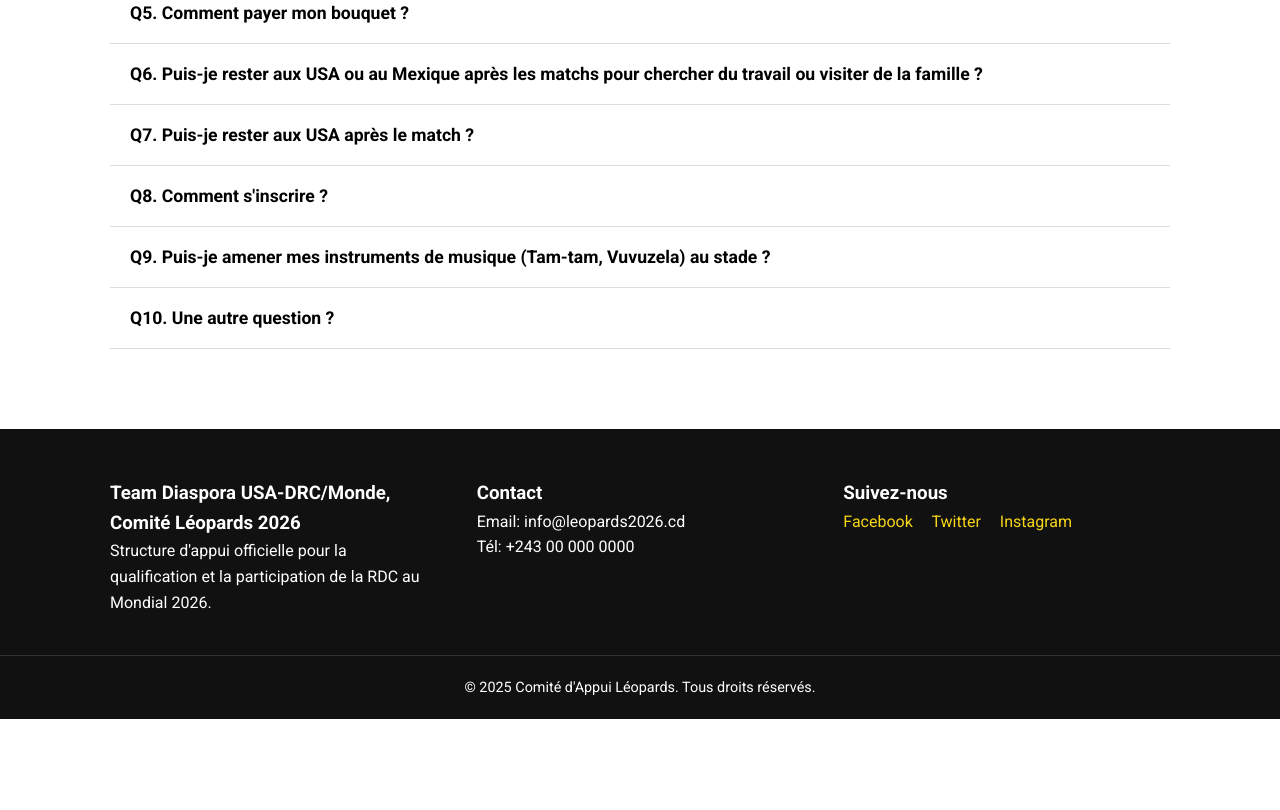
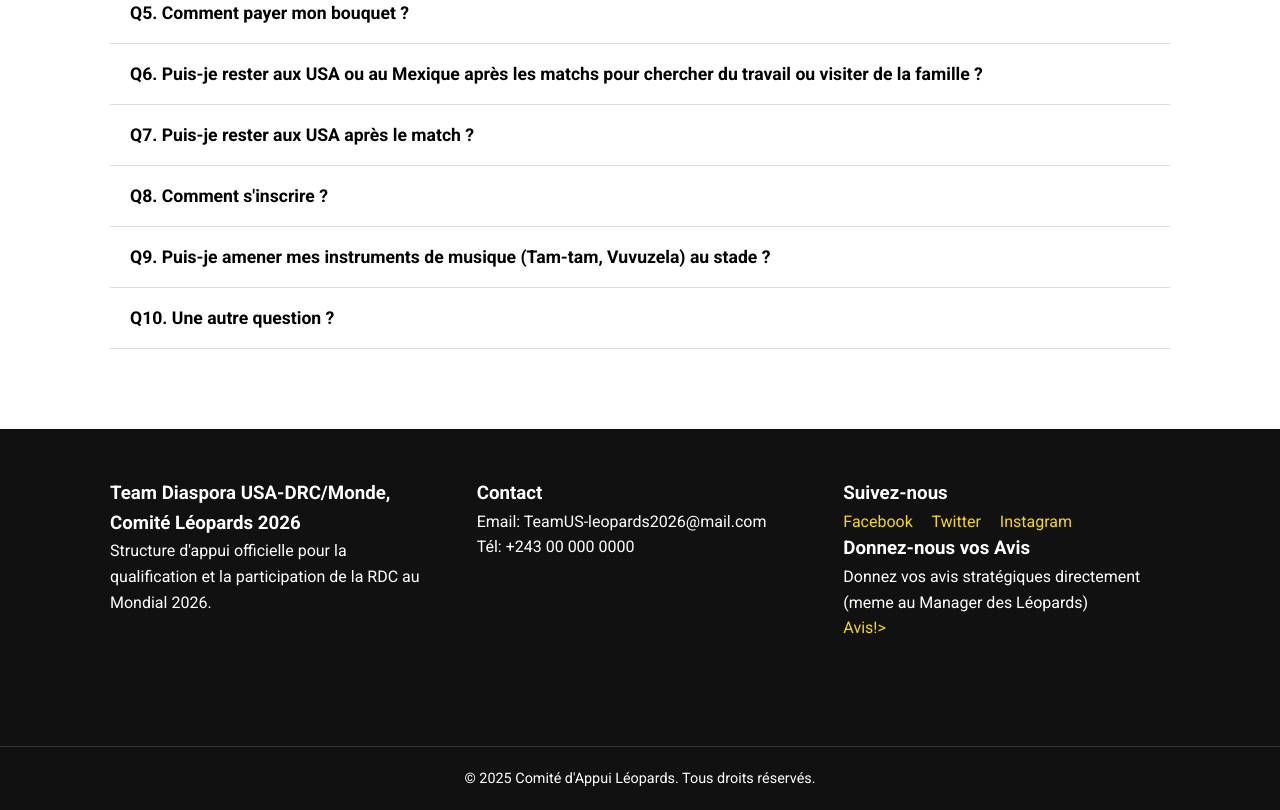
Before and after one commit to omergp-ai/SoutientLeopards-1, a plain HTML site: page index.html in a window 1280 px wide. Shown: the part 6171-6981 px from the top of the page. Before the commit the page ends 6890 px from the top, so only its background shows below. Drawn offline with Linux system fonts and the light colour scheme.

Commit message:
Update index.html

```diff
--- a/index.html
+++ b/index.html
@@ -416,15 +416,22 @@ img:hover {
             </div>
             <div class="footer-col">
                 <h3>Contact</h3>
-                <p>Email: info@leopards2026.cd</p>
+                <p>Email: TeamUS-leopards2026@mail.com</p>
                 <p>Tél: +243 00 000 0000</p>
             </div>
             <div class="footer-col">
                 <h3>Suivez-nous</h3>
                 <div class="socials">
-                    <a href="#">Facebook</a>
+                    <a href="https://www.facebook.com/profile.php?id=61586050734986">Facebook</a>
                     <a href="#">Twitter</a>
                     <a href="#">Instagram</a>
+
+				<h3>Donnez-nous vos Avis</h3>
+                <div class="socials">
+					Donnez vos avis stratégiques directement (meme au Manager des Léopards)
+                    <p><a href="#"target="_blank">Avis!>
+
+                </div>
                 </div>
             </div>
         </div>
```
